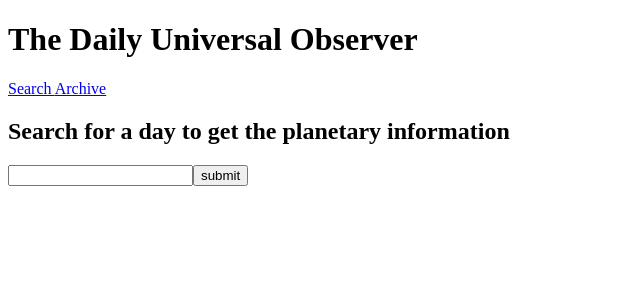
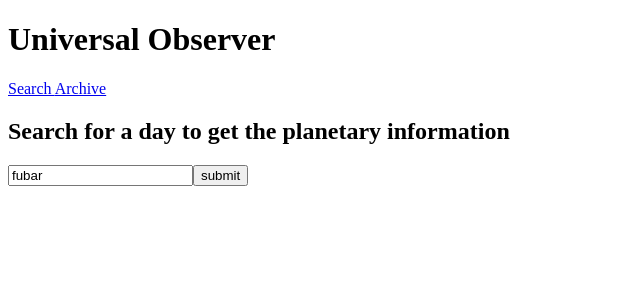
Before and after one commit to regbake/ng-thurs, an Angular app: page /search in a window 1280 px wide. Shown: the top 300 px of the page, without its empty margins (0-640 px from the left). Built offline with nearby package versions, Linux system fonts and the light colour scheme.

Commit message:
controlling input

```diff
--- a/src/app/app.component.html
+++ b/src/app/app.component.html
@@ -1,4 +1,4 @@
-<h1>The Daily Universal Observer</h1>
+<h1>Universal Observer</h1>
 
 <nav>
   <!-- <a routerLink="/"> Home </a> -->
--- a/src/app/search/search.component.html
+++ b/src/app/search/search.component.html
@@ -1,6 +1,6 @@
 <h2>Search for a day to get the planetary information</h2>
 
-<form action="/search">
-  <input type="text" />
-  <button type="submit">submit </button>
+<form name="search-input">
+  <input type="text" [value]="testVal" (input)="handleInput($event)" />
+  <button type="button" (click)="handleSubmit()">submit </button>
 </form>
--- a/src/app/search/search.component.ts
+++ b/src/app/search/search.component.ts
@@ -10,6 +10,19 @@ export class SearchComponent implements OnInit {
   constructor() { }
 
   ngOnInit() {
+
   }
 
+  handleSubmit(value) {
+    console.log("YOU SUBMITTED!", this.testVal)
+  }
+
+  handleInput(event){
+    this.testVal = event.target.value;
+
+    console.log(this.test)
+  }
+
+  testVal = "fubar"
+
 }
```
